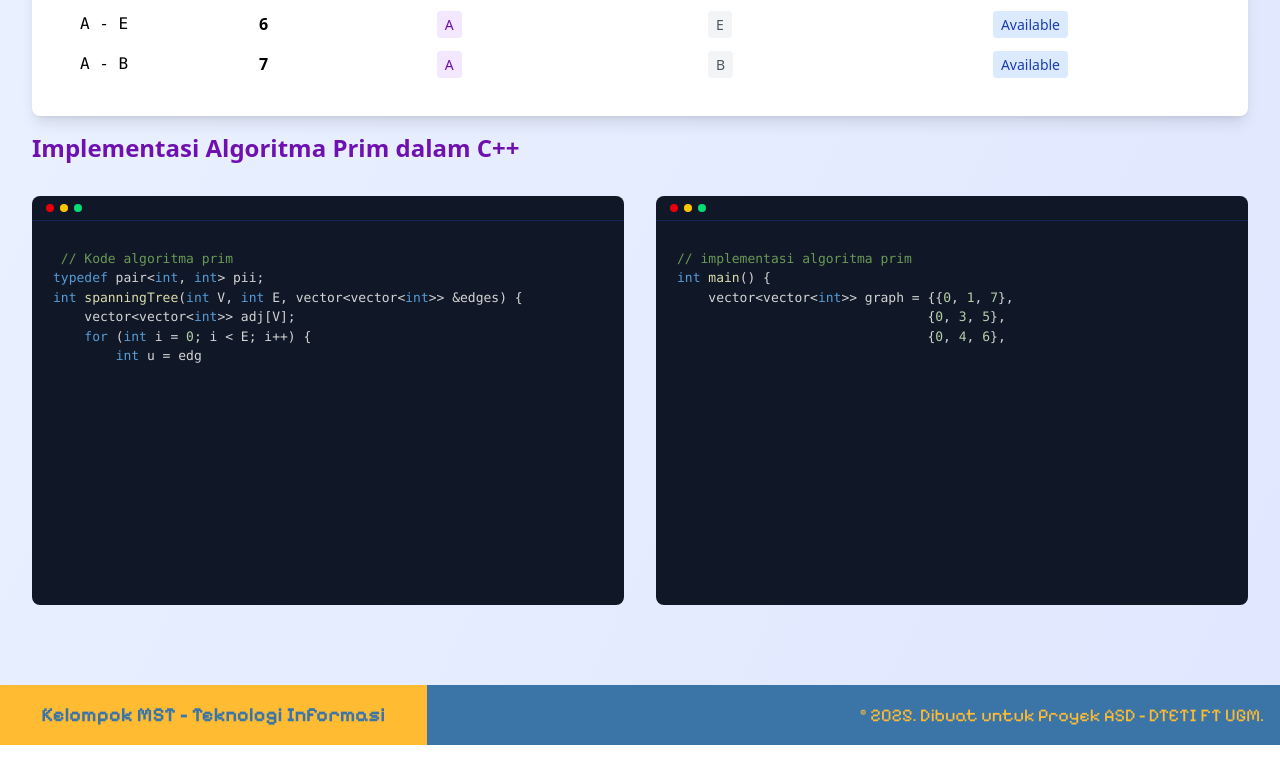
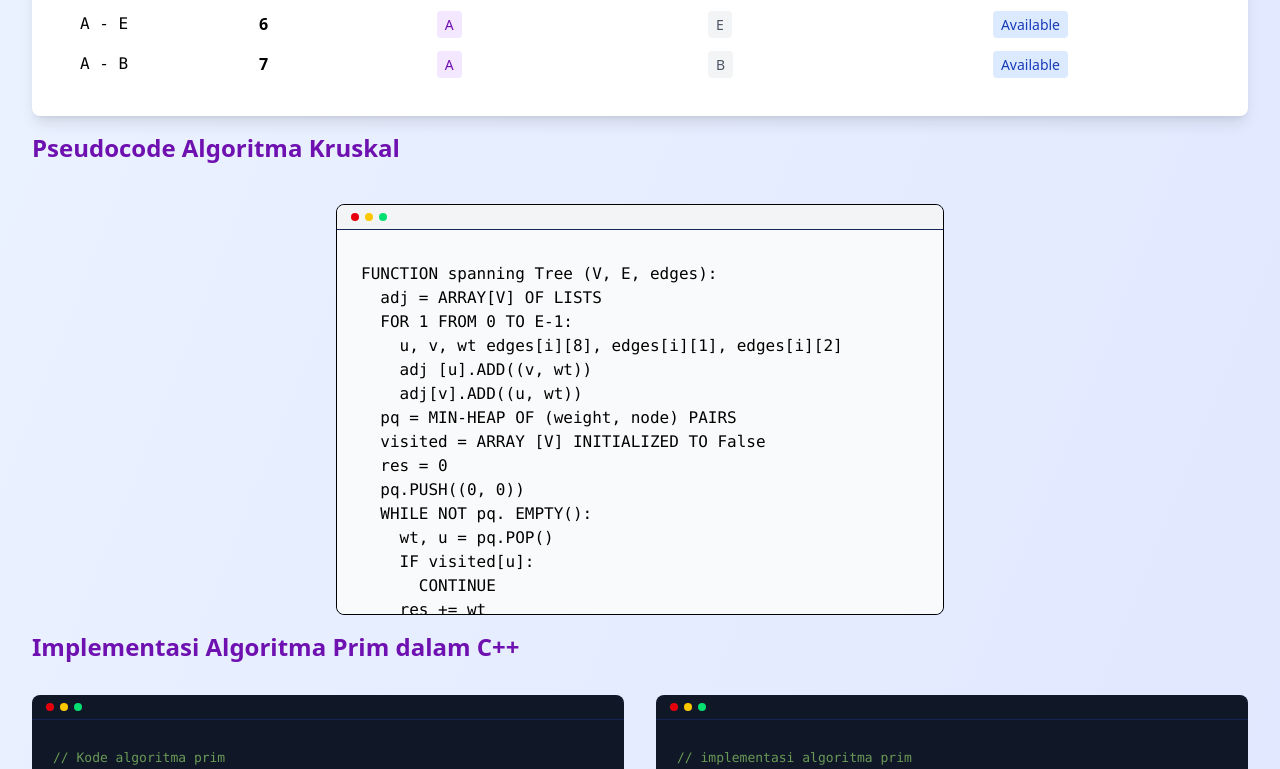
Before and after one commit to AnthonyS051105/Materi_Game_MST, a Next.js app: page /prim in a window 1280 px wide. Shown: the part 2012-2781 px from the top of the page. Before the commit the page ends 2757 px from the top, so only its background shows below. Built offline with nearby package versions, Linux system fonts and the light colour scheme.

Commit message:
Add: Tambah pseudocode

```diff
--- /dev/null
+++ b/src/app/components/Pseudocode.js
@@ -0,0 +1,27 @@
+"use client";
+
+import React from "react";
+import { Prism as SyntaxHighlighter } from "react-syntax-highlighter";
+import { vscDarkPlus } from "react-syntax-highlighter/dist/esm/styles/prism";
+
+export default function TextEditor({ pseudoCode }) {
+  return (
+    <div className="border rounded-lg w-1/2 duration-150 hover:-translate-y-1 hover:shadow-2xl">
+      <div className="w-full p-2 bg-gray-100 rounded-t-lg border-b border-blue-950">
+        <div className="flex justify-evenly w-12">
+          <div className="w-2 h-2 bg-red-600 rounded-full"></div>
+          <div className="w-2 h-2 bg-yellow-400 rounded-full"></div>
+          <div className="w-2 h-2 bg-green-400 rounded-full"></div>
+        </div>
+      </div>
+      <div className="w-full p-2 rounded-b-lg bg-gray-50  overflow-auto max-h-96 h-96 scroll-smooth custom-scrollbar">
+        <SyntaxHighlighter
+          language="text" // or "plaintext"
+          customStyle={{ background: "transparent" }}
+        >
+          {pseudoCode}
+        </SyntaxHighlighter>
+      </div>
+    </div>
+  );
+}
--- a/src/app/components/TextEditor.js
+++ b/src/app/components/TextEditor.js
@@ -46,7 +46,7 @@ export default function TextEditor({cppCode}) {
 
     const timeout = setTimeout(() => {
       setVisibleLength((prev) => prev + 1);
-    }, 30); // Adjust speed here
+    }, 3); // Adjust speed here
 
     return () => clearTimeout(timeout);
   }, [hasAnimated, visibleLength]);
--- a/src/app/kruskal/kruskal.js
+++ b/src/app/kruskal/kruskal.js
@@ -5,6 +5,7 @@ import { Play, Pause, RotateCcw, Settings } from "lucide-react";
 import InteractiveGraph from "../components/InteractiveGraph";
 import AlgorithmStep from "../components/AlgorithmStep";
 import TextEditor from "../components/TextEditor"
+import PseudoText from "../components/Pseudocode";
 
 const edgeCode = `// Kode structure Edge
 struct Edge {
@@ -91,6 +92,15 @@ int main() {
 
     return 0;
 }
+`
+
+const kruskalPseudoCode = `FUNCTION kruskal(n, edges):
+  SORT(edges by weight)
+  uf = UnionFind(n), mst=[], weight=0
+  FOR edge IN edges:
+    IF uf.unite(edge.u, edge.v):
+      mst.add(edge), weight += edge.weight
+  RETURN (mst, weight)
 `
 
 export default function Kruskal() {
@@ -361,6 +371,11 @@ export default function Kruskal() {
             </table>
           </div>
         </div>
+
+        <h1 className="text-2xl font-bold mb-6 text-green-800 pt-4 pb-2">Pseudocode Algoritma Kruskal</h1>
+        <div className="flex justify-center items-center pt-2">
+          <PseudoText pseudoCode={kruskalPseudoCode} />
+        </div>
         <h1 className="text-2xl font-bold mb-6 text-green-800 pt-4 pb-2">Implementasi Algoritma Kruskal dalam C++</h1>
         <div className="grid lg:grid-cols-2 gap-8 mb-8">
           <TextEditor cppCode={edgeCode} />
--- a/src/app/prim/prim.js
+++ b/src/app/prim/prim.js
@@ -5,8 +5,9 @@ import { Zap, Play, RotateCcw } from "lucide-react";
 import InteractiveGraph from "../components/InteractiveGraph";
 import AlgorithmStep from "../components/AlgorithmStep";
 import TextEditor from "../components/TextEditor";
+import PseudoText from "../components/Pseudocode"
 
-const primCode = ` // Kode algoritma prim
+const primCode = `// Kode algoritma prim
 typedef pair<int, int> pii;
 int spanningTree(int V, int E, vector<vector<int>> &edges) {
     vector<vector<int>> adj[V];
@@ -19,10 +20,8 @@ int spanningTree(int V, int E, vector<vector<int>> &edges) {
     }
 
     priority_queue<pii, vector<pii>, greater<pii>> pq;
-
     vector<bool> visited(V, false);
     int res = 0;
-
     pq.push({0, 0});
     while(!pq.empty()){
         auto p = pq.top();
@@ -30,22 +29,18 @@ int spanningTree(int V, int E, vector<vector<int>> &edges) {
 
         int wt = p.first;
         int u = p.second;
-
         if(visited[u] == true){
             continue;
         }
 
         res += wt;
         visited[u] = true;
-
-
         for(auto v : adj[u]){
             if(visited[v[0]] == false){
                 pq.push({v[1], v[0]});
             }
         }
     }
-
     return res;
 }
 `
@@ -64,6 +59,28 @@ int main() {
 
     return 0;
 }
+`
+
+const primPseudoCode = `FUNCTION spanning Tree (V, E, edges):
+  adj = ARRAY[V] OF LISTS
+  FOR 1 FROM 0 TO E-1:
+    u, v, wt edges[i][8], edges[i][1], edges[i][2]
+    adj [u].ADD((v, wt))
+    adj[v].ADD((u, wt))
+  pq = MIN-HEAP OF (weight, node) PAIRS
+  visited = ARRAY [V] INITIALIZED TO False
+  res = 0
+  pq.PUSH((0, 0))
+  WHILE NOT pq. EMPTY():
+    wt, u = pq.POP()
+    IF visited[u]:
+      CONTINUE
+    res += wt
+    visited[u] = True
+    FOR (v, edge_wt) IN adj[u]:
+      IF NOT visited[v]:
+        pq.PUSH((edge_wt, v))
+  RETURN res
 `
 
 export default function Prim() {
@@ -393,6 +410,10 @@ export default function Prim() {
             </table>
           </div>
         </div>
+        <h1 className="text-2xl font-bold mb-6 text-purple-800 pt-4 pb-2">Pseudocode Algoritma Kruskal</h1>
+        <div className="flex justify-center items-center pt-2">
+          <PseudoText pseudoCode={primPseudoCode} />
+        </div>
         <h1 className="text-2xl font-bold mb-6 text-purple-800 pt-4 pb-2">Implementasi Algoritma Prim dalam C++</h1>
         <div className="grid lg:grid-cols-2 gap-8 mb-8">
           <TextEditor cppCode={primCode} />
```
